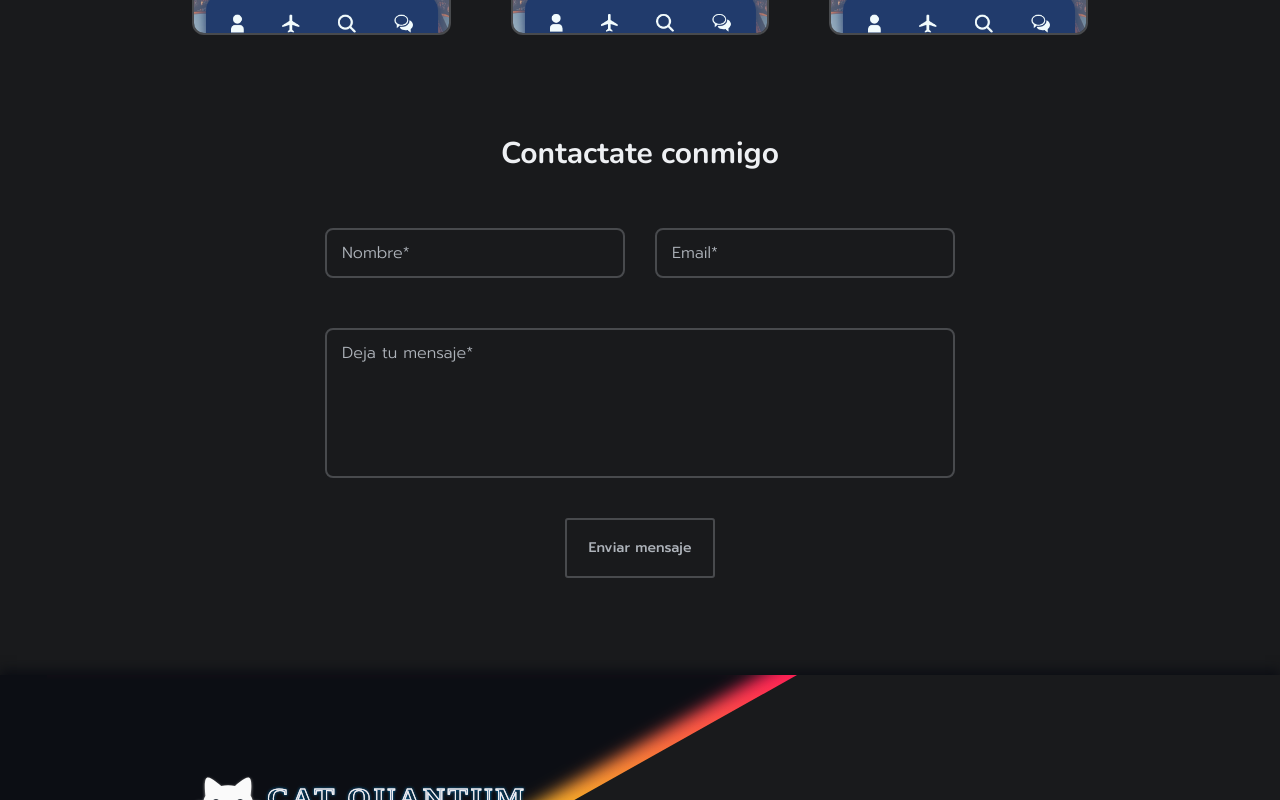
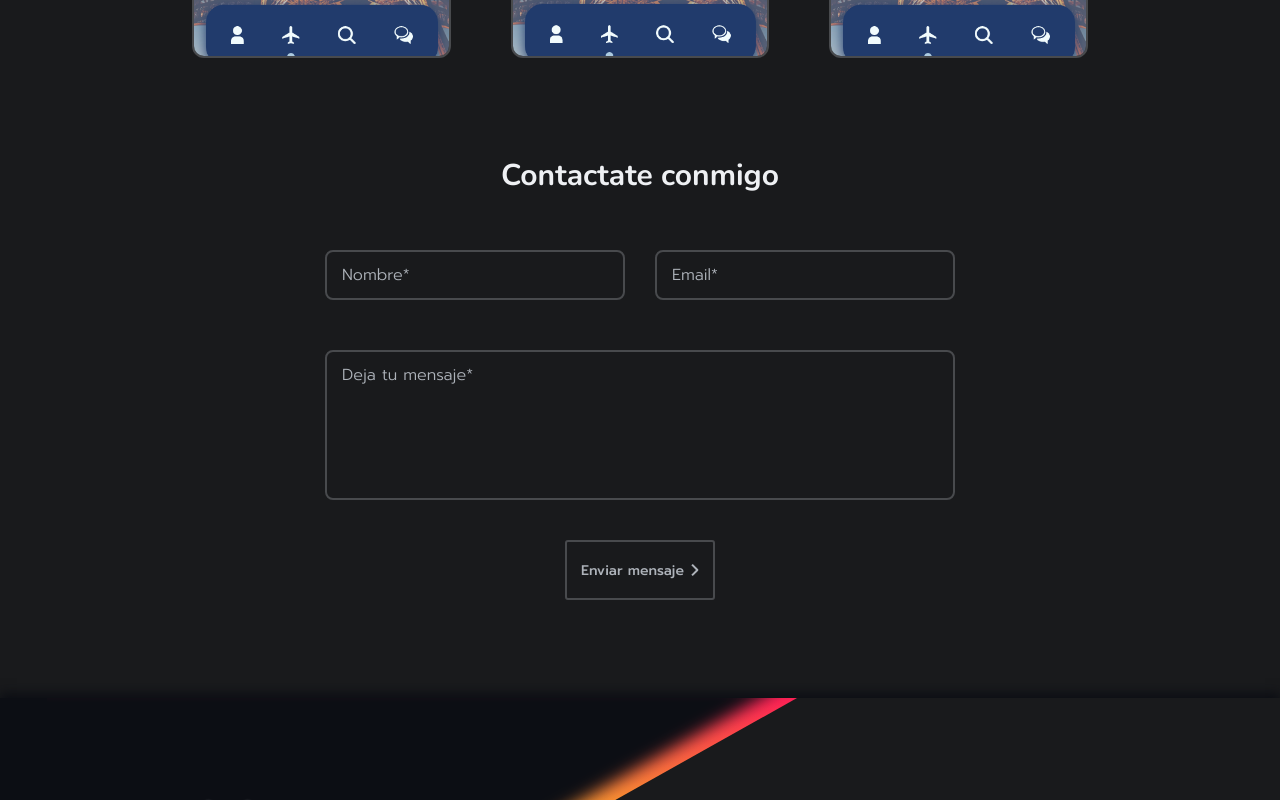
Before and after one commit to mocilnikcarlos/mocilnikcarlos.github.io, a React (Create React App) app: page / in a window 1280 px wide. Shown: the part 3660-4460 px from the top of the page. Built offline with nearby package versions, Linux system fonts and the light colour scheme.

Commit message:
Fix cards, btn, inputs

```diff
--- a/src/components/cards/CardProfessionalPassion.scss
+++ b/src/components/cards/CardProfessionalPassion.scss
@@ -17,7 +17,7 @@ $imgCards:(
 
 .box-cardprofessionalpassiondown{
     width: 400px;
-    height: 487,91px;
+    height: 487.91px;
     border-radius: 12px;
     overflow: hidden;
     border: 2px solid $transparentWhite;
--- /dev/null
+++ b/src/components/common/BtnWeb.jsx
@@ -0,0 +1,16 @@
+import React from "react";
+import "./BtnWeb.scss";
+
+const BtnWeb = (props) => {
+  return (
+    <button type={props.type} className="btnweb">
+      {props.content}
+      <div className="arrow">
+        <div className="arrow-top"></div>
+        <div className="arrow-bottom"></div>
+      </div>
+    </button>
+  );
+};
+
+export default BtnWeb;
--- /dev/null
+++ b/src/components/common/BtnWeb.scss
@@ -0,0 +1,94 @@
+@import "../../sass/Style.scss";
+
+$transition-time: 300ms;
+
+.btnweb {
+    display: flex;
+    align-items: center;
+    justify-content: center;
+    background: none;
+    width: 150px;
+    height: 60px;
+    border-radius: 3px;
+    border: 2px solid $transparentWhite;
+    font-size: 14px;
+    font-family: $text;
+    font-weight: $regular;
+    color: $grey;
+    gap: 7px;
+    cursor: pointer;
+    margin-top: 40px;
+    transition: $transition-time;
+
+    &:hover {
+        border: 2px solid $blue;
+        box-shadow: $shadowBlue;
+        color: $white;
+        transition: $transition-time;
+    }
+    &:hover .arrow {
+
+        &-top:after {
+            left: 0;
+            transition-delay: $transition-time;
+            transition: $transition-time;
+        }
+
+        &-bottom:after {
+            right: 0;
+            transition-delay: 0s;
+        }
+    }
+}
+
+.arrow {
+    height: 10px;
+    left: 0;
+    position: relative;
+    top: 0;
+    width: 8px;
+
+    &-top,
+    &-bottom {
+        background-color: $grey;
+        position: absolute;
+        height: 2px;
+        width: 100%;
+        left: -2px;
+        top: 4px;
+
+        &:after {
+            background-color: $blue;
+            position: absolute;
+            content: '';
+            height: 100%;
+            top: 0;
+            transition: all $transition-time;
+            box-shadow: $shadowBlue;
+        }
+    }
+
+    &-top {
+        transform: rotate(45deg);
+        transform-origin: bottom right;
+
+        &:after {
+            left: 100%;
+            right: 0;
+        }
+    }
+
+    &-bottom {
+        transform: rotate(-45deg);
+        transform-origin: top right;
+
+        &:after {
+            left: 0;
+            right: 100%;
+        }
+    }
+
+    &:active {
+        transform: translateX(-50%) translateY(-50%) scale(0.9);
+    }
+}
--- a/src/components/forms/FormHome.jsx
+++ b/src/components/forms/FormHome.jsx
@@ -2,6 +2,7 @@ import React from "react";
 import handleForm from "../../hooks/useForm";
 import { InputName, InputEmail, TextArea } from "./Inputs";
 import "./FormHome.scss";
+import BtnWeb from "../common/BtnWeb";
 
 const FormHome = () => {
   const { handleSubmit } = handleForm();
@@ -16,9 +17,7 @@ const FormHome = () => {
           <TextArea placeholder="Deja tu mensaje*" />
         </div>
       </div>
-      <button type="submit" className="btn-form">
-        Enviar mensaje
-      </button>
+      <BtnWeb type="submit" content="Enviar mensaje" />
     </form>
   );
 };
--- a/src/components/forms/FormHome.scss
+++ b/src/components/forms/FormHome.scss
@@ -24,22 +24,3 @@
     width: 100%;
     display: flex;
 }
-
-.btn-form{
-    background: none;
-    width: 150px;
-    height: 60px;
-    border-radius: 3px;
-    border: 2px solid $transparentWhite;
-    font-size: 14px;
-    font-family: $text;
-    font-weight: $regular;
-    color: $grey;
-    cursor: pointer;
-    margin-top: 40px;
-
-    &:hover{
-        border: 2px solid $blue;
-        box-shadow: $shadowBlue;
-    }
-}
--- a/src/components/forms/Inputs.scss
+++ b/src/components/forms/Inputs.scss
@@ -36,14 +36,16 @@
     &:focus {
         border: 2px solid $blue;
         box-shadow: $shadowBlue;
-        transition: all 200ms ease-in;background: transparent;
+        transition: all 200ms ease-in;
+        background: transparent;
     }
 
     &:focus~.label,
     &:valid~.label{
         top: -30px;
         color: $white;
-        transition: all 200ms ease-in;background: transparent;
+        transition: all 200ms ease-in;
+        background: transparent;
     }
 }
 
--- a/src/json/cardProfessionalPassion.json
+++ b/src/json/cardProfessionalPassion.json
@@ -34,7 +34,7 @@
                 "url": "http://www.google.com"
             },
             {
-                "id": 2,
+                "id": 3,
                 "img": "travelingcardmobile",
                 "title": "title",
                 "content": "content",
--- a/src/pages/home/ProfessionalPassion.jsx
+++ b/src/pages/home/ProfessionalPassion.jsx
@@ -1,5 +1,8 @@
 import React from "react";
-import { CardProfessionalPassionUp } from "../../components/cards/CardProfessionalPassion";
+import {
+  CardProfessionalPassionDown,
+  CardProfessionalPassionUp,
+} from "../../components/cards/CardProfessionalPassion";
 import { TitleWeb1 } from "../../components/pages/TitleWeb";
 import dataProfessional from "../../json/cardProfessionalPassion.json";
 import useRefScroll from "../../hooks/useScrollShow";
@@ -17,9 +20,8 @@ const ProfessionalPassion = () => {
         <TitleWeb1 titleweb="Pasión profesional" />
         <div
           ref={refScroll}
-          className={`box-cardsprofessionalpassion hide ${
-            elementIsVisible && "show"
-          }`}
+          className={`box-cardsprofessionalpassion hide ${elementIsVisible &&
+            "show"}`}
         >
           <div className="boxcards">
             {dataUp.dataProfessionalUp.map((el) => (
@@ -28,7 +30,7 @@ const ProfessionalPassion = () => {
           </div>
           <div className="boxcards">
             {dataDown.dataProfessionalDown.map((el) => (
-              <CardProfessionalPassionUp key={el.id} Professional={el} />
+              <CardProfessionalPassionDown key={el.id} Professional={el} />
             ))}
           </div>
         </div>
```
